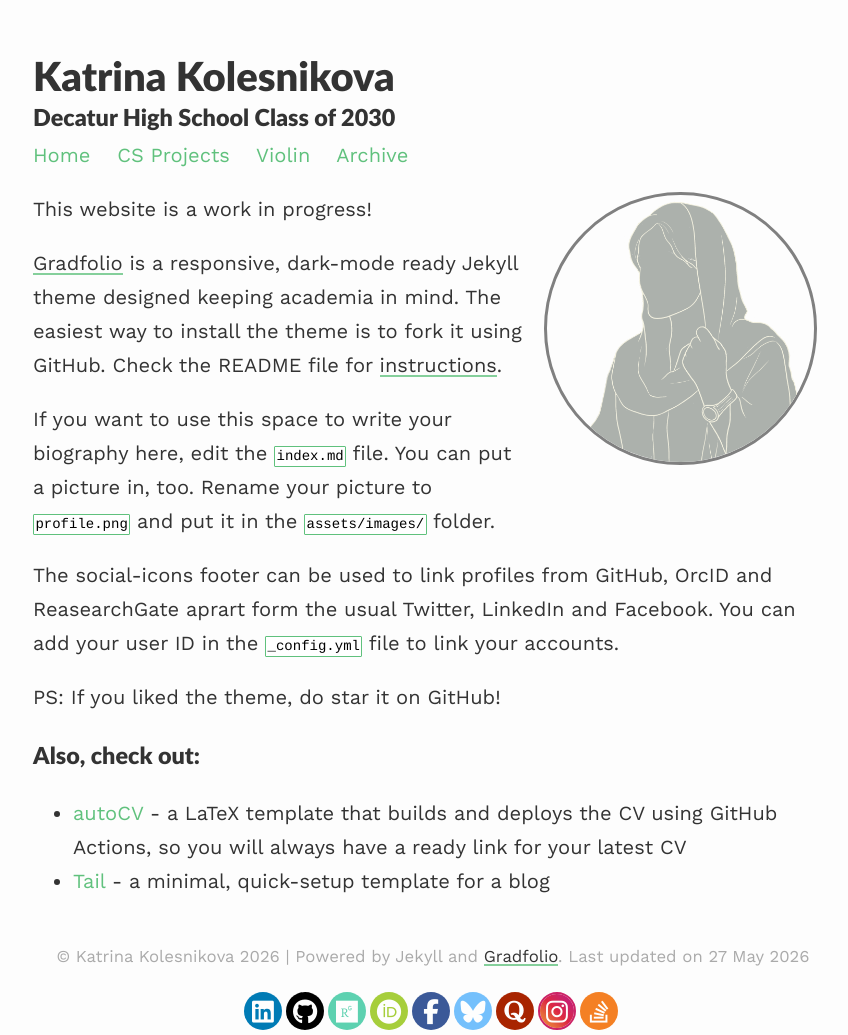
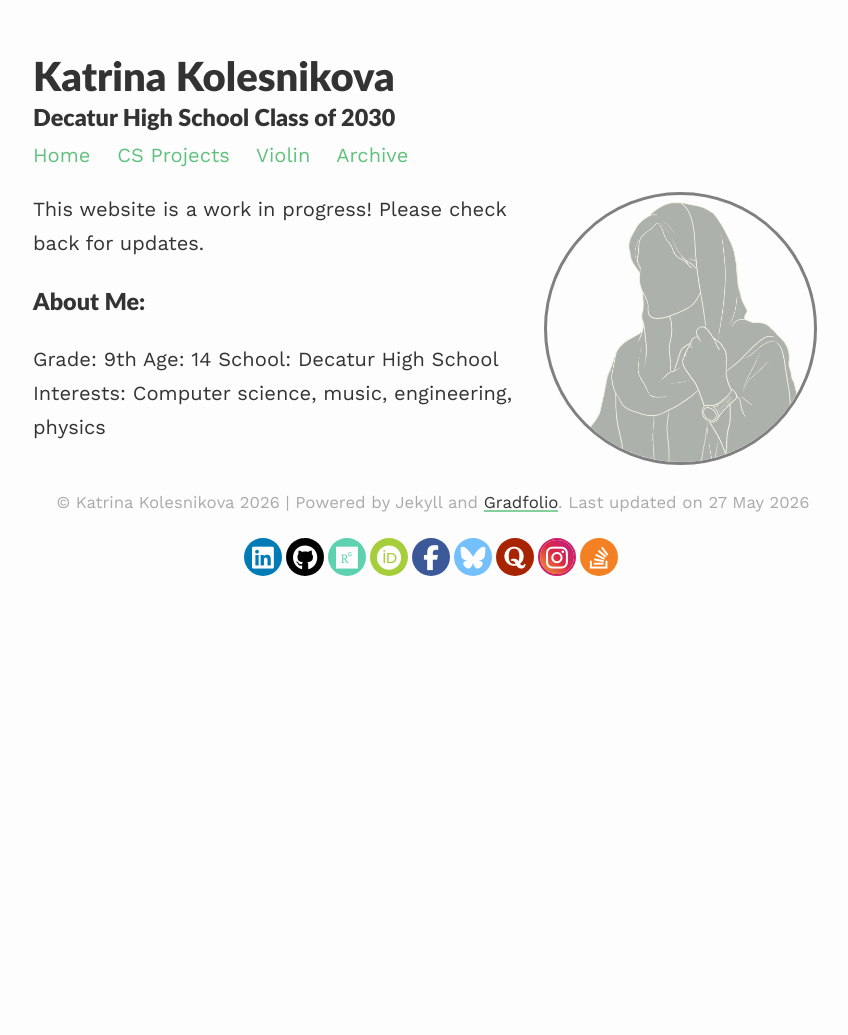
Before and after one commit to katkolesnikova/katkolesnikova.github.io, a Jekyll site: the page built from index.md, in a window 1280 px wide. Shown: the whole page, without its empty margins (207-1055 px from the left). Built offline with Jekyll 4.4.1, drawn with Linux system fonts in a browser that asks for light colours; after the commit the page ends 980 px from its top, so only the background shows below that.

Commit message:
Update index.md

```diff
--- a/index.md
+++ b/index.md
@@ -7,17 +7,10 @@ profile:
 published: true
 ---
 
-This website is a work in progress!
+This website is a work in progress! Please check back for updates.
 
-[Gradfolio](https://github.com/jitinnair1/gradfolio){:target="_blank"} is a responsive, dark-mode ready Jekyll theme designed keeping academia in mind. The easiest way to install the theme is to fork it using GitHub. Check the README file for [instructions](https://github.com/jitinnair1/gradfolio#installation){:target="_blank"}.
-
-If you want to use this space to write your biography here, edit the `index.md` file. You can put a picture in, too. Rename your picture to `profile.png` and put it in the `assets/images/` folder.
-
-The social-icons footer can be used to link profiles from GitHub, OrcID and ReasearchGate aprart form the usual Twitter, LinkedIn and Facebook. You can add your user ID in the `_config.yml` file to link your accounts.
-
-PS: If you liked the theme, do star it on GitHub!
-
-### Also, check out:
-
-- [autoCV](https://github.com/jitinnair1/autocv) - a LaTeX template that builds and deploys the CV using GitHub Actions, so you will always have a ready link for your latest CV
-- [Tail](https://github.com/jitinnair1/tail) - a minimal, quick-setup template for a blog
+### About Me:
+Grade: 9th
+Age: 14
+School: Decatur High School
+Interests: Computer science, music, engineering, physics
```
